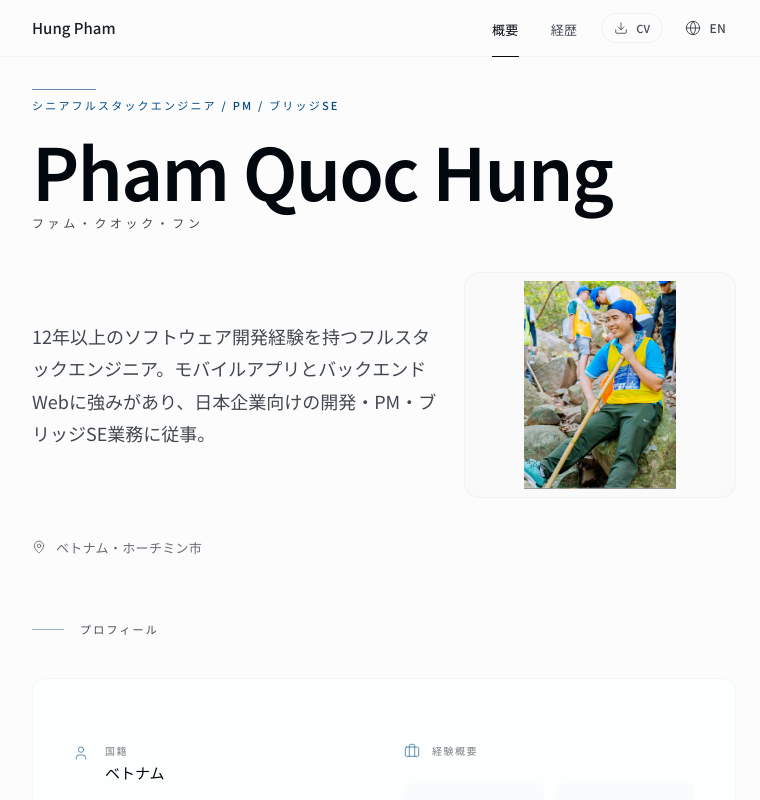
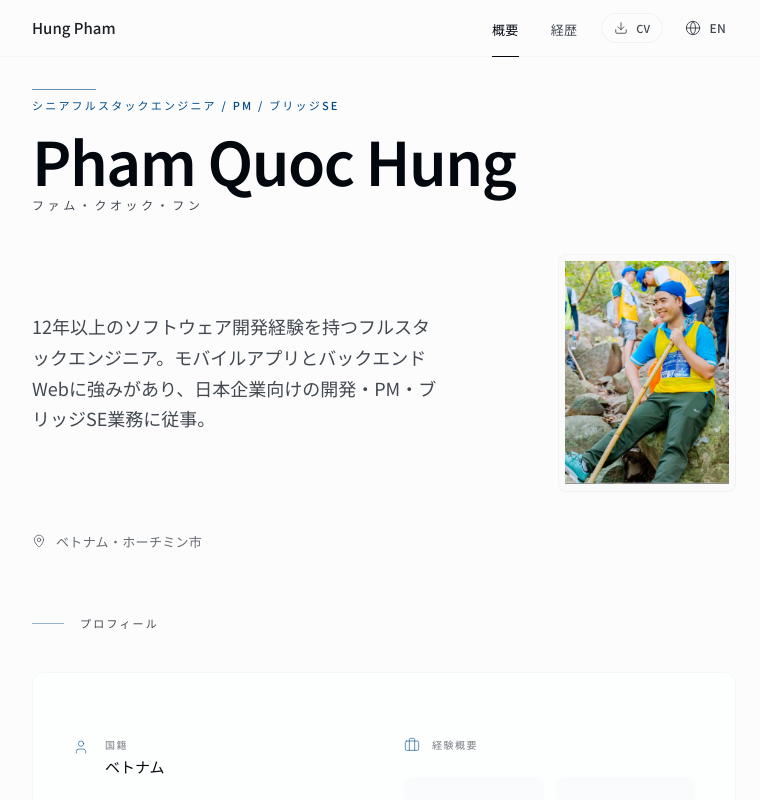
Before and after one commit to hung-fq/hung-portfolio, a Next.js app: page / in a window 1280 px wide. Shown: the top 800 px of the page, without its empty margins (256-1016 px from the left). Built offline with nearby package versions, Linux system fonts and the light colour scheme.

Commit message:
Edit hero section

```diff
--- a/components/hero-section.tsx
+++ b/components/hero-section.tsx
@@ -11,10 +11,10 @@ export function HeroSection() {
       <div className="absolute top-8 left-0 w-16 h-px bg-primary/60 animate-fade-in" />
 
       <div className="space-y-10">
-        <div className="space-y-5 opacity-0 animate-fade-up">
+        <div className="space-y-4 opacity-0 animate-fade-up">
           <p className="text-[11px] font-medium tracking-[0.2em] uppercase text-primary">{t("hero.title")}</p>
-          <div className="space-y-2">
-            <h1 className="text-5xl md:text-6xl lg:text-7xl font-semibold tracking-tight text-foreground">
+          <div className="space-y-1.5">
+            <h1 className="text-4xl md:text-5xl lg:text-6xl font-semibold tracking-tight text-foreground">
               Pham Quoc Hung
             </h1>
             <p className="text-[12px] uppercase tracking-[0.3em] text-muted-foreground">ファム・クオック・フン</p>
@@ -22,14 +22,14 @@ export function HeroSection() {
         </div>
 
         <div className="grid gap-6 md:grid-cols-[1.2fr_0.8fr] md:items-center">
-          <p className="max-w-lg text-base md:text-lg leading-[1.8] text-muted-foreground opacity-0 animate-fade-up animation-delay-100">
+          <p className="max-w-2xl text-base md:text-lg leading-[1.7] text-muted-foreground opacity-0 animate-fade-up animation-delay-100">
             {t("hero.description")}
           </p>
-          <div className="flex items-center justify-center rounded-2xl border border-border/40 bg-secondary/20 p-2 opacity-0 animate-fade-up animation-delay-150">
+          <div className="flex w-fit items-center justify-center justify-self-start md:justify-self-end rounded-lg border border-border/40 bg-secondary/20 p-1.5 opacity-0 animate-fade-up animation-delay-150">
             <img
               src="/CV/Leo%20nui.jpg"
               alt="Leo nui"
-              className="h-44 w-full object-contain md:h-52"
+              className="h-48 w-auto object-contain md:h-56"
               loading="lazy"
             />
           </div>
```
